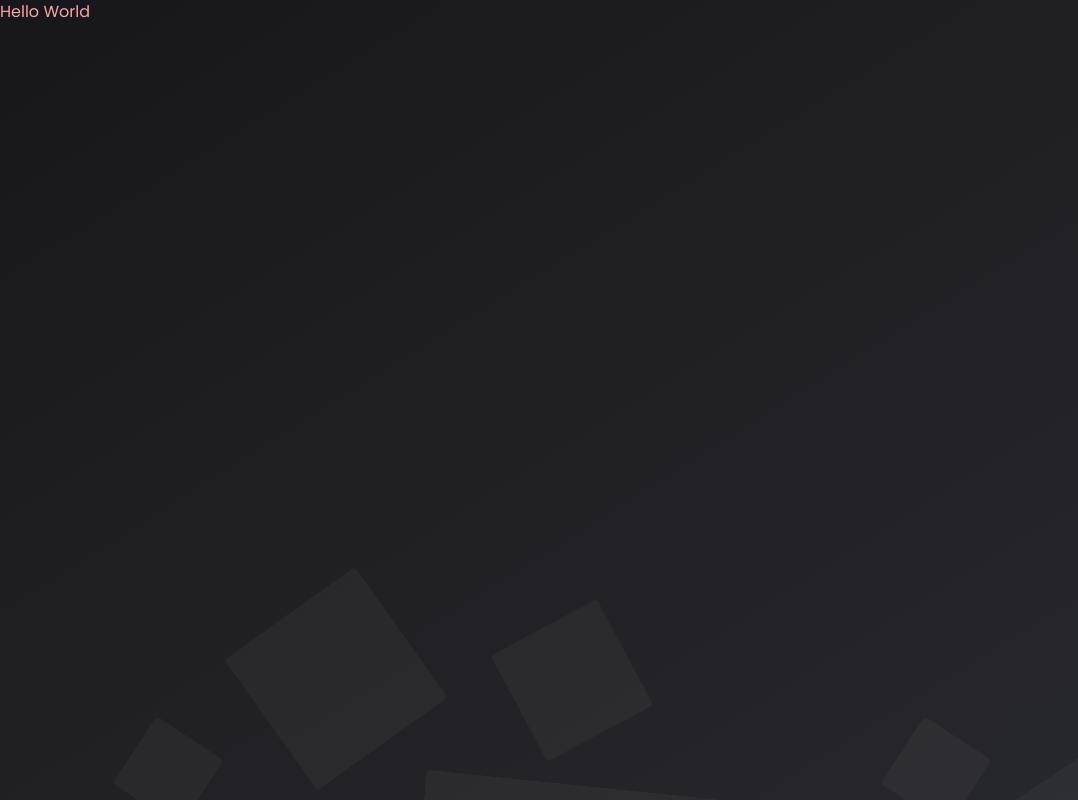
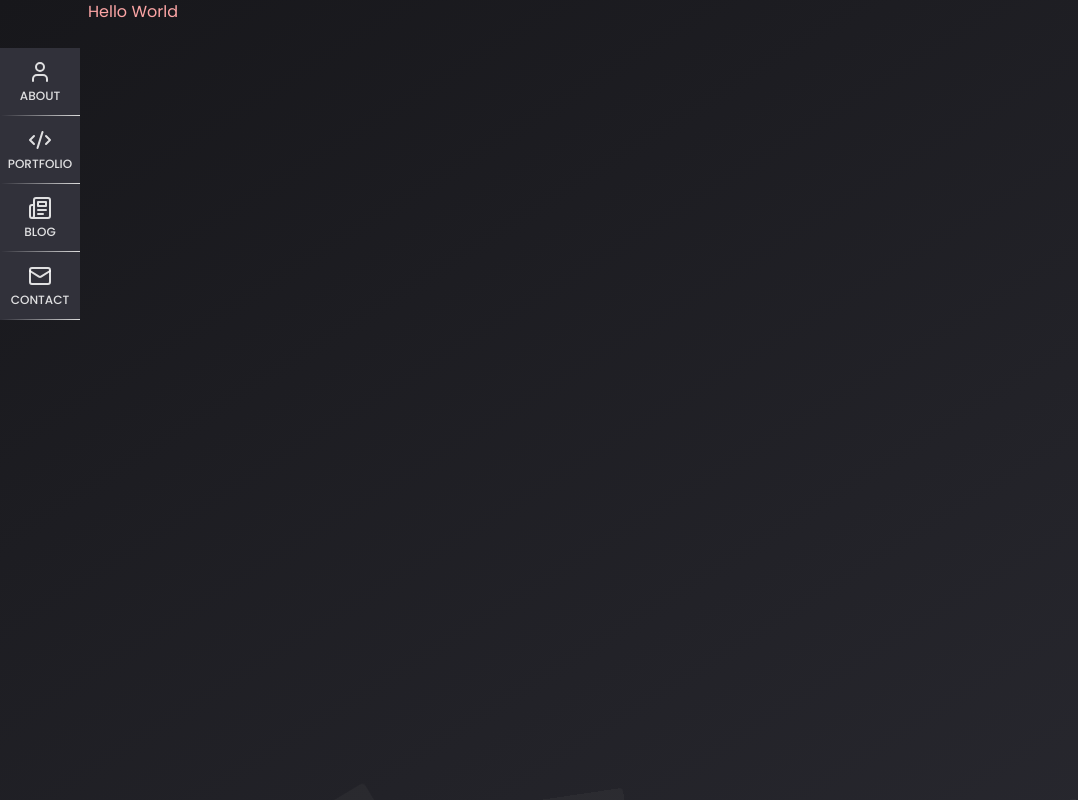
Before and after one commit to NtBat/site, a Next.js app: page / in a window 1280 px wide. Shown: the whole page, without its empty margins (0-1078 px from the left). Built offline with nearby package versions, Linux system fonts and the light colour scheme.

Commit message:
feat: created Header component

```diff
--- a/package.json
+++ b/package.json
@@ -14,6 +14,7 @@
   },
   "dependencies": {
     "@swc/jest": "^0.2.29",
+    "lucide-react": "^0.309.0",
     "next": "14.0.4",
     "prettier-plugin-tailwindcss": "^0.5.11",
     "react": "^18",
--- a/src/app/layout.tsx
+++ b/src/app/layout.tsx
@@ -4,6 +4,7 @@ import type { Metadata } from 'next'
 import { Poppins } from 'next/font/google'
 
 import { Bubbles } from '@/components/Bubbles'
+import { Header } from '@/components/Header'
 
 const poppins = Poppins({
   subsets: ['latin'],
@@ -26,6 +27,7 @@ export default function RootLayout({
       <body
         className={`${poppins.className} h-screen bg-gradient-body antialiased`}
       >
+        <Header />
         {children}
         <Bubbles />
       </body>
--- /dev/null
+++ b/src/components/Header/index.tsx
@@ -0,0 +1,28 @@
+import Link from 'next/link'
+
+import { headerConfig } from '@/config/header'
+import { navItem } from '@/models/Header'
+
+export function Header() {
+  return (
+    <header className="relative left-0 top-12 z-50 float-left mr-2 w-20">
+      <div className="w-full text-[0px]">
+        <div>
+          <ul>
+            {headerConfig.mainNav.map((item: navItem) => (
+              <li className="block transition-colors" key={item.title}>
+                <Link
+                  href={item.href}
+                  className="before:bg-gradient-line hover:text-orange relative flex h-auto flex-col items-center justify-center gap-1 overflow-hidden bg-gray-700 px-1 py-3 text-center text-xs font-medium uppercase text-gray-100 transition-all before:absolute before:bottom-0 before:left-0 before:h-[1px] before:w-full"
+                >
+                  {item.icon}
+                  {item.title}
+                </Link>
+              </li>
+            ))}
+          </ul>
+        </div>
+      </div>
+    </header>
+  )
+}
--- /dev/null
+++ b/src/config/header.tsx
@@ -0,0 +1,28 @@
+import { Code2, Mail, Newspaper, User } from 'lucide-react'
+
+import { HeaderNav } from '@/models/Header'
+
+export const headerConfig: HeaderNav = {
+  mainNav: [
+    {
+      title: 'About',
+      href: '/',
+      icon: <User />,
+    },
+    {
+      title: 'Portfolio',
+      href: '/portfolio',
+      icon: <Code2 />,
+    },
+    {
+      title: 'Blog',
+      href: '/blog',
+      icon: <Newspaper />,
+    },
+    {
+      title: 'Contact',
+      href: '/contato',
+      icon: <Mail className="h-5 w-5" />,
+    },
+  ],
+}
--- /dev/null
+++ b/src/models/Header.ts
@@ -0,0 +1,11 @@
+import { ReactElement } from 'react'
+
+export type navItem = {
+  href: string
+  title: string
+  icon: ReactElement
+}
+
+export type HeaderNav = {
+  mainNav: navItem[]
+}
--- a/tailwind.config.ts
+++ b/tailwind.config.ts
@@ -14,6 +14,17 @@ const config: Config = {
           'conic-gradient(from 180deg at 50% 50%, var(--tw-gradient-stops))',
         'gradient-body':
           'linear-gradient(to bottom right, #17171b 0%, #28282f 100%)',
+        'gradient-line':
+          '-webkit-radial-gradient(right, ellipse farthest-corner, #ddd 0%, rgba(255, 255, 255, 0) 70%)',
+      },
+      colors: {
+        orange: '#ff9800',
+        gray: {
+          100: 'rgba(255,255,255,.85)',
+          300: 'rgba(255,255,255,.55)',
+          500: '#666',
+          700: '#31313a',
+        },
       },
     },
   },
```
Also changed, not shown: 2 other files (tests, documents, lock files or other folders).
